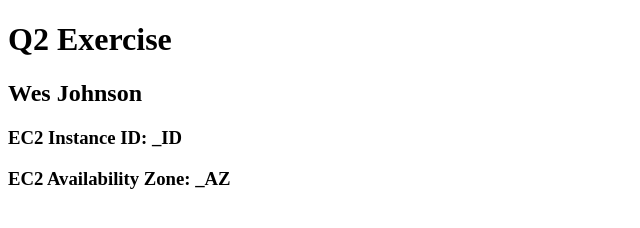
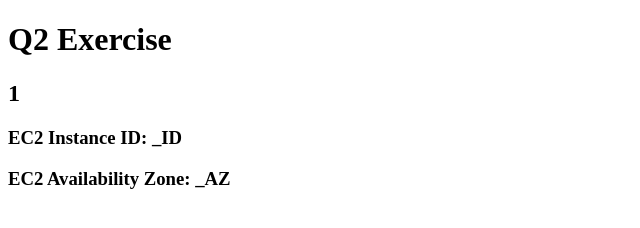
Before and after one commit to WesJohnson-wrk/index_html_test, a plain HTML site: page index.html in a window 1280 px wide. Shown: the whole page, without its empty margins (0-640 px from the left). Drawn offline with Linux system fonts and the light colour scheme.

Commit message:
Update index.html

```diff
--- a/index.html
+++ b/index.html
@@ -15,7 +15,7 @@
         <div></div>
         <div><h1>Q2 Exercise</h1></div>
         <div></div>
-        <div><h2>Wes Johnson<h2></div>
+        <div><h2>1<h2></div>
             <p></p>
             <p></p>
             <p></p>
```
